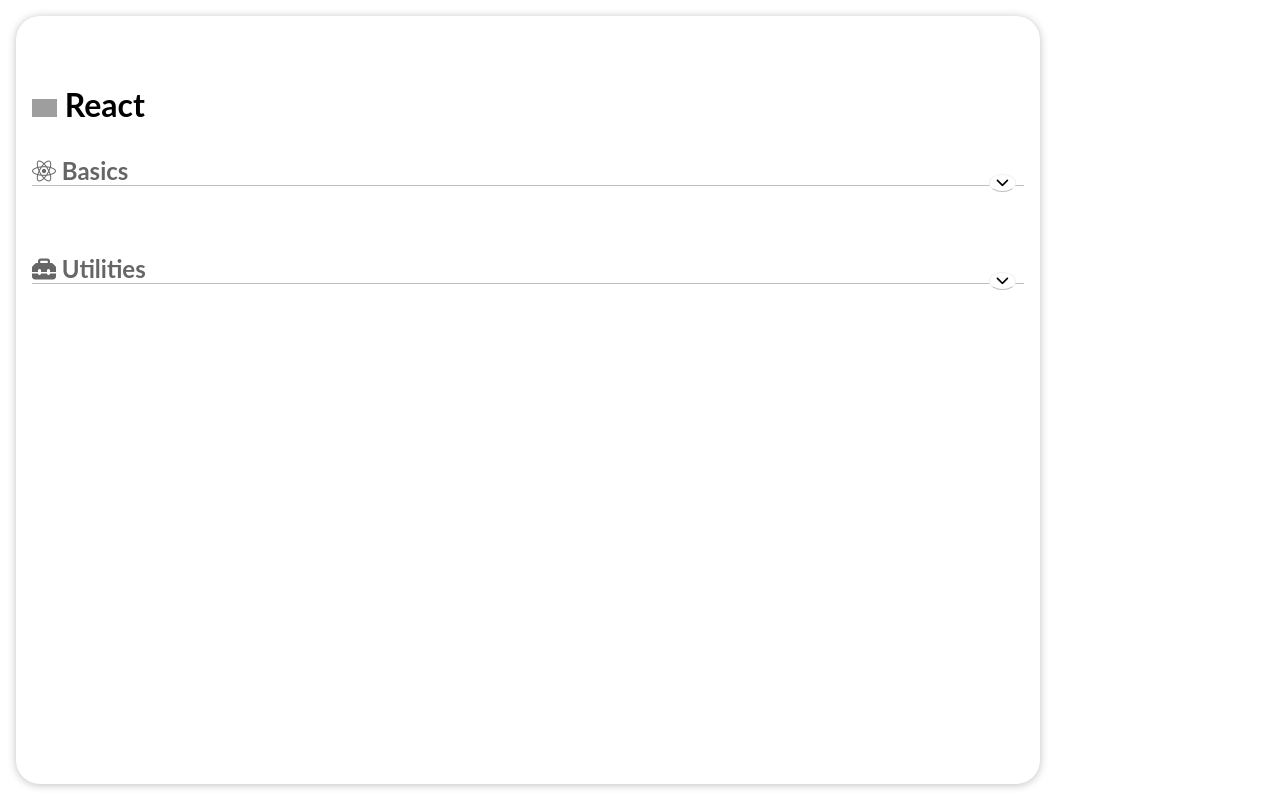
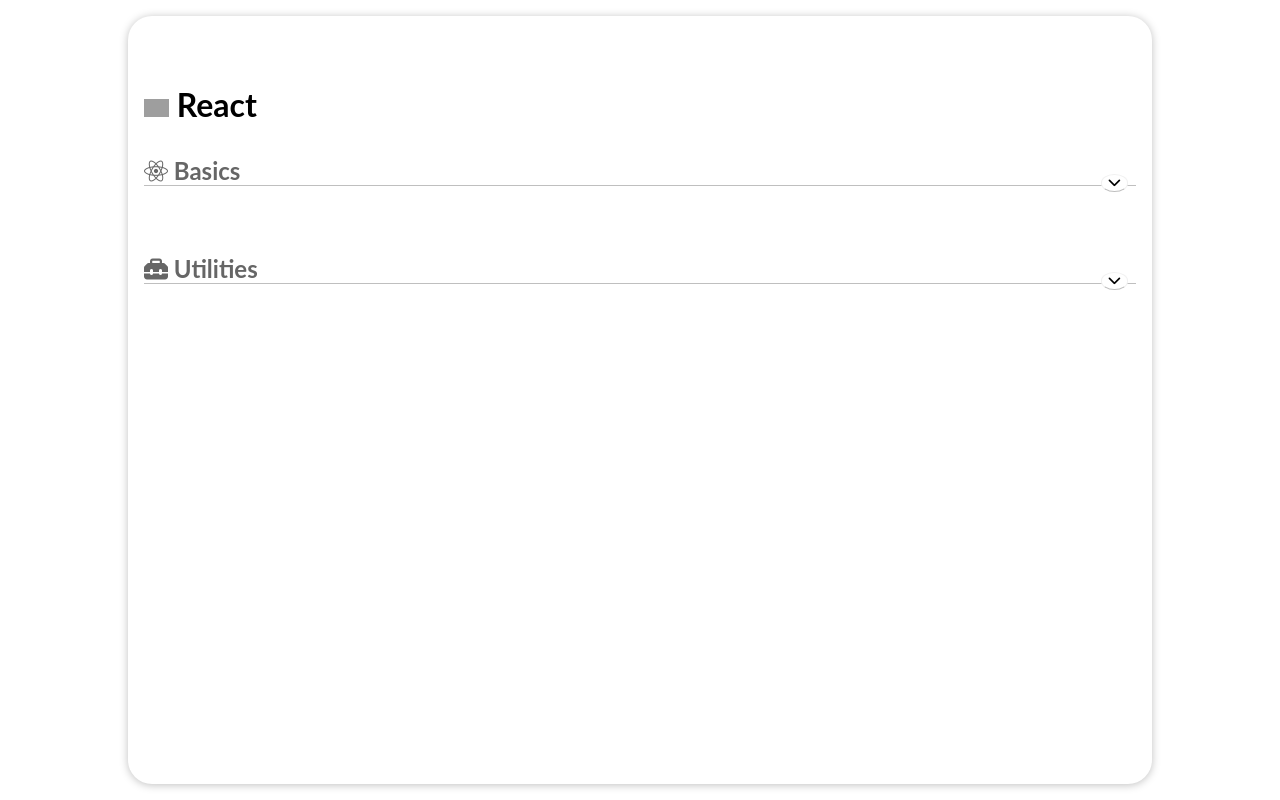
Before and after one commit to mkonemo/react-basics, a React (Create React App) app: page / in a window 1280 px wide. Built offline with nearby package versions, Linux system fonts and the light colour scheme; grey boxes are pictures that could not be loaded.

Commit message:
1 file modified

```diff
--- a/src/style.css
+++ b/src/style.css
@@ -8,7 +8,7 @@ body {
   max-width: 1024px;
   border-radius: 1.5rem;
   box-shadow: 0 1px 8px rgba(0, 0, 0, 0.25);
-  margin: 1rem;
+  margin: 1rem auto;
   padding: 2rem 0 3rem 0;
 }
 
```
